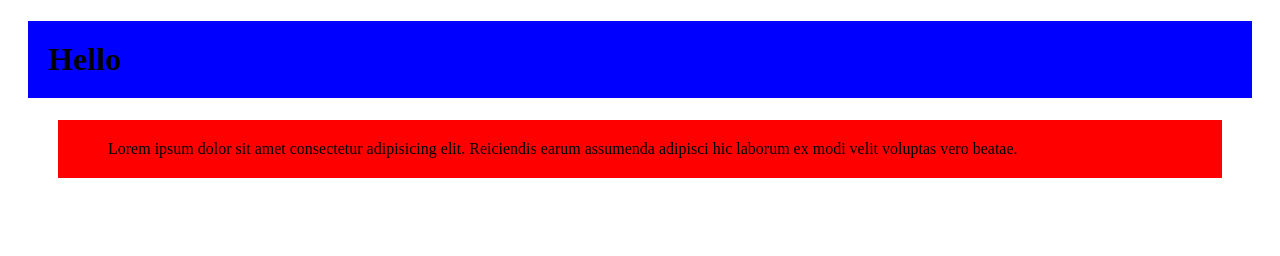
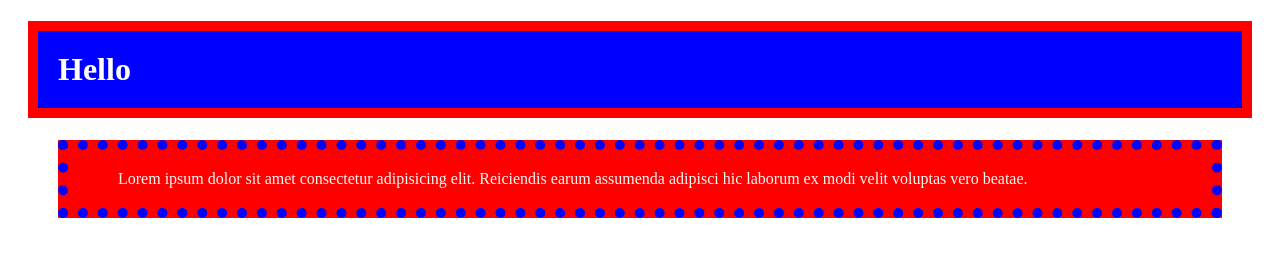
Before and after one commit to seweryngolba/pmb, a plain HTML site: page index.html in a window 1280 px wide. Drawn offline with Linux system fonts and the light colour scheme.

Commit message:
new styles

```diff
--- a/styles.css
+++ b/styles.css
@@ -1,12 +1,18 @@
 h1 {
   background: blue;
+  color: white;
   padding: 20px;
   margin-right: 20px;
   margin-left: 20px;
+  border-style: solid;
+  border-width: 10px;
+  border-color: red;
 }
 
 p {
   background: red;
+  color: whitesmoke;
+  border: 10px dotted blue;
   padding: 20px 40px 20px 50px;
   margin: 20px 50px;
 }
```
